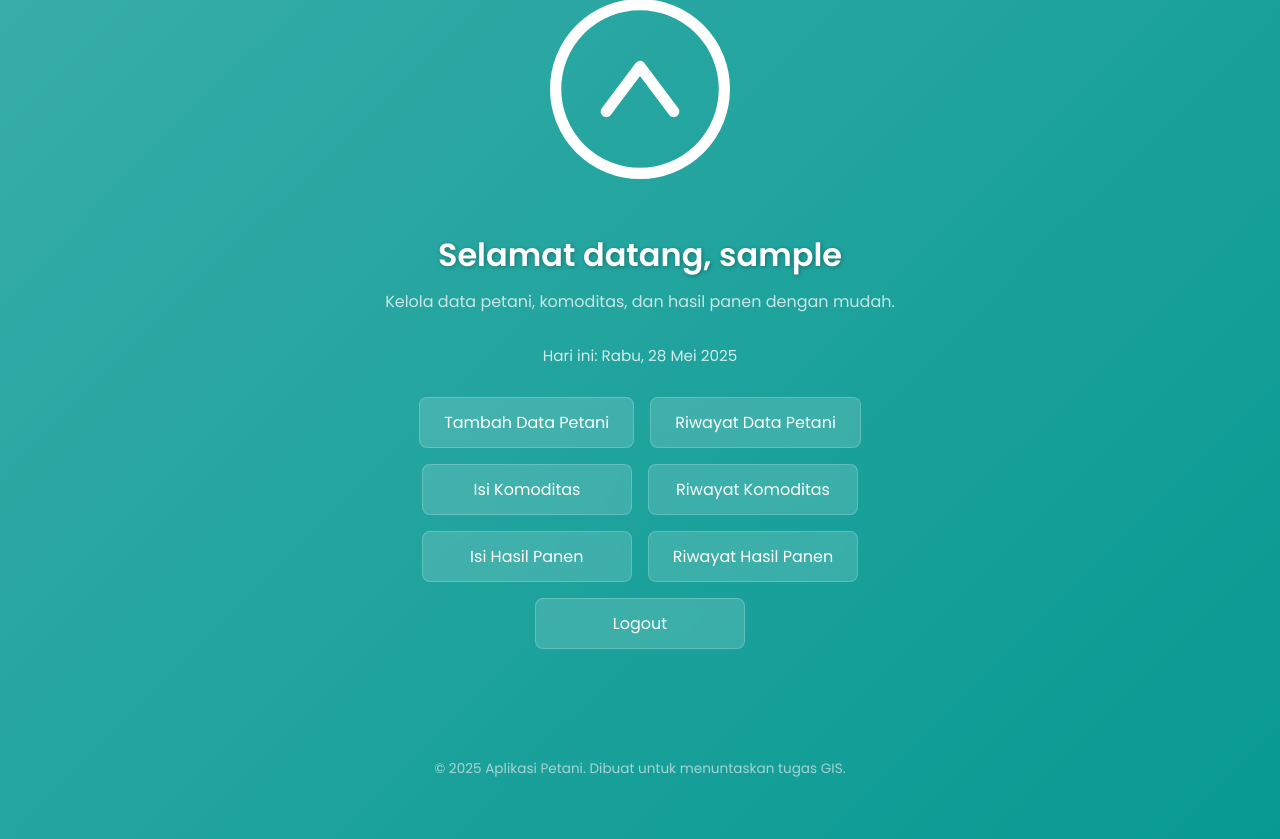
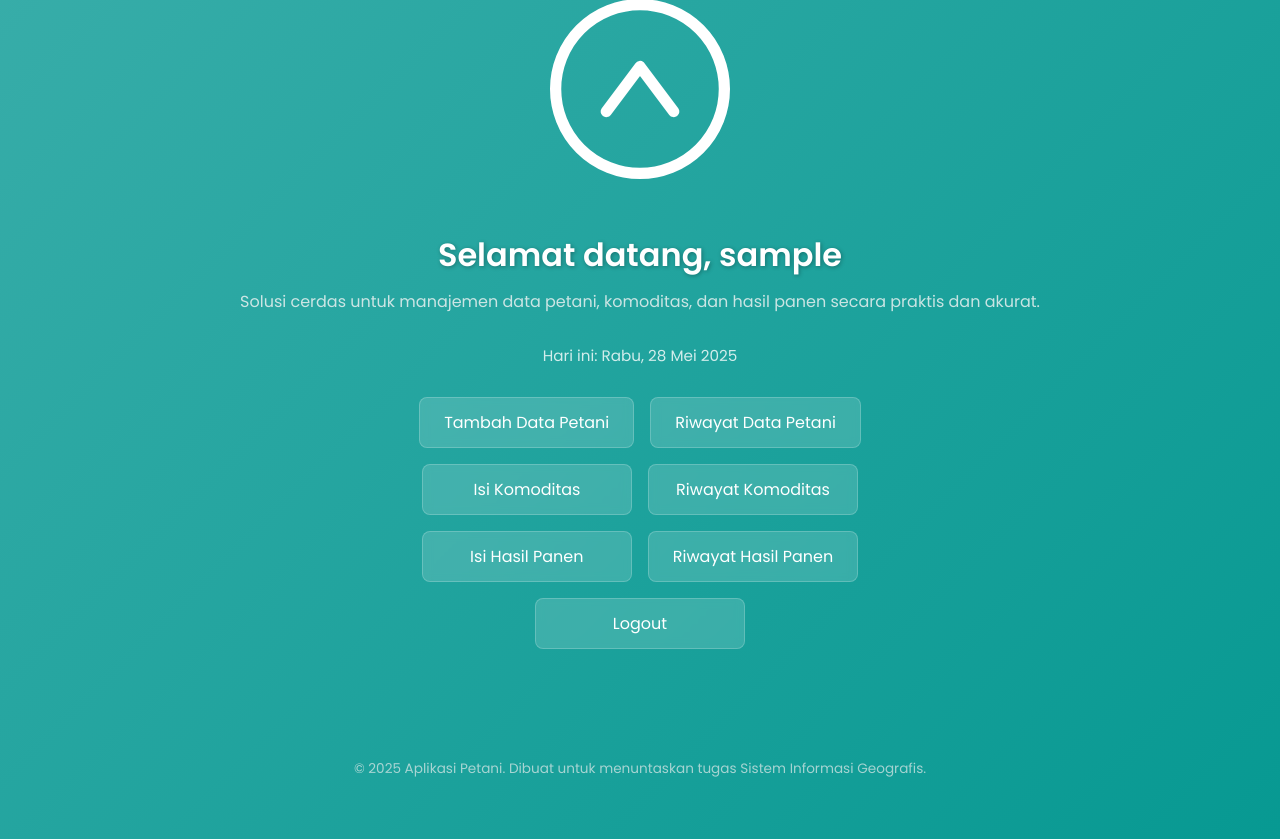
Before and after one commit to watttttttt55/petani_app, a Flask app: page /dashboard in a window 1280 px wide. Shown: the part 41-880 px from the top of the page. Run offline with Flask 3, Linux system fonts and the light colour scheme; the visitor is signed in with stand-in values (Sample User, id 1); data that the repository does not hold is empty; some libraries are stand-ins or nearby versions.

Commit message:
Initial commit

```diff
--- a/templates/dashboard.html
+++ b/templates/dashboard.html
@@ -101,7 +101,7 @@
   </div>
 
   <h1>Selamat datang, {{ username }}</h1>
-  <p class="sub">Kelola data petani, komoditas, dan hasil panen dengan mudah.</p>
+  <p class="sub">Solusi cerdas untuk manajemen data petani, komoditas, dan hasil panen secara praktis dan akurat.</p>
   <div class="date">Hari ini: {{ tanggal }}</div>
 
   <nav>
@@ -115,7 +115,7 @@
   </nav>
 
   <footer>
-    &copy; 2025 Aplikasi Petani. Dibuat untuk menuntaskan tugas GIS.
+    &copy; 2025 Aplikasi Petani. Dibuat untuk menuntaskan tugas Sistem Informasi Geografis.
   </footer>
 
 </body>
```
